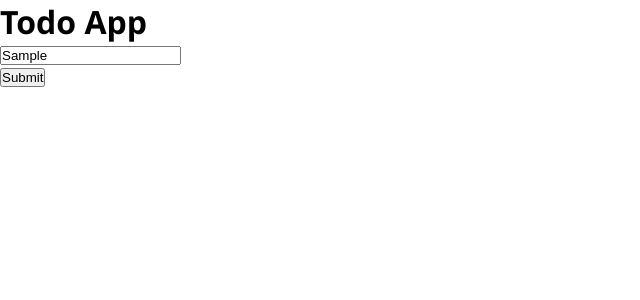
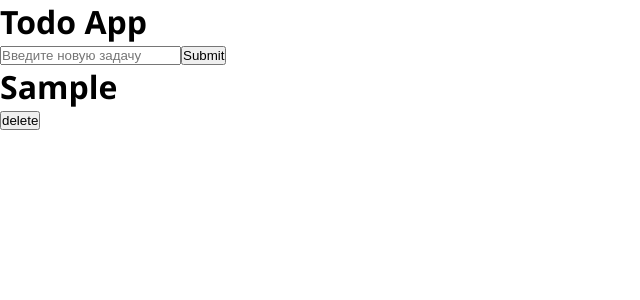
Before and after one commit to AndrewShyravin/Todo-list, a React (Create React App) app: page / in a window 1280 px wide. Both pictures are taken after typing "Sample" into the empty fields and a click on the button "Submit". Shown: the top 300 px of the page, without its empty margins (0-640 px from the left). Built offline with nearby package versions, Linux system fonts and the light colour scheme.

Commit message:
Added deleteTodo in the todoSlice

```diff
--- a/src/App.jsx
+++ b/src/App.jsx
@@ -3,9 +3,6 @@ import TodoForm from './components/TodoForm';
 import TodoList from './components/TodoList';
 
 function App() {
-  // const deleteTodoHandler = (index) => {
-  //   setTodos(todos.filter((_, id) => id !== index));
-  // };
   return (
     <div className="App">
       <h1>Todo App</h1>
--- a/src/components/Todo.jsx
+++ b/src/components/Todo.jsx
@@ -1,11 +1,14 @@
 import './Todo.css';
+import { useSelector } from 'react-redux';
+import { selectTodo } from '../redux/todoSlice';
 
 const Todo = (props) => {
-  const { text } = props;
+  useSelector(selectTodo);
+  const { text, deleteTodo, id } = props;
   return (
     <div>
       <h1>{text}</h1>
-      <button>delete</button>
+      <button onClick={() => deleteTodo(id)}>delete</button>
     </div>
   );
 };
--- a/src/components/TodoForm.jsx
+++ b/src/components/TodoForm.jsx
@@ -23,8 +23,8 @@ const TodoForm = () => {
           value={text}
           onChange={textHandler}
         />
+        <button type="submit">Submit</button>
       </form>
-      <button type="submit">Submit</button>
     </div>
   );
 };
--- a/src/components/TodoList.jsx
+++ b/src/components/TodoList.jsx
@@ -1,15 +1,26 @@
-import { useSelector } from 'react-redux';
-import { selectTodo } from '../redux/todoSlice';
+import { useDispatch, useSelector } from 'react-redux';
+import { deleteTodo, selectTodo } from '../redux/todoSlice';
 import Todo from './Todo';
 import './TodoList.css';
 
 const TodoList = () => {
   const todos = useSelector(selectTodo);
   console.log(todos);
+  const dispatch = useDispatch();
+  const deleteTodoHandler = (id) => {
+    dispatch(deleteTodo(id));
+  };
   return (
     <div>
       {todos.map((todos) => {
-        return <Todo text={todos.text} key={todos.id} />;
+        return (
+          <Todo
+            deleteTodo={deleteTodoHandler}
+            text={todos.text}
+            key={todos.id}
+            id={todos.id}
+          />
+        );
       })}
     </div>
   );
--- a/src/redux/todoSlice.js
+++ b/src/redux/todoSlice.js
@@ -9,9 +9,12 @@ const todoSlice = createSlice({
     addTodo: (state, action) => {
       return [...state, action.payload];
     },
+    deleteTodo: (state, action) => {
+      return state.filter((todos) => todos.id !== action.payload);
+    },
   },
 });
 
-export const { addTodo } = todoSlice.actions;
+export const { addTodo, deleteTodo } = todoSlice.actions;
 export const selectTodo = (state) => state.todos;
 export default todoSlice.reducer;
```
